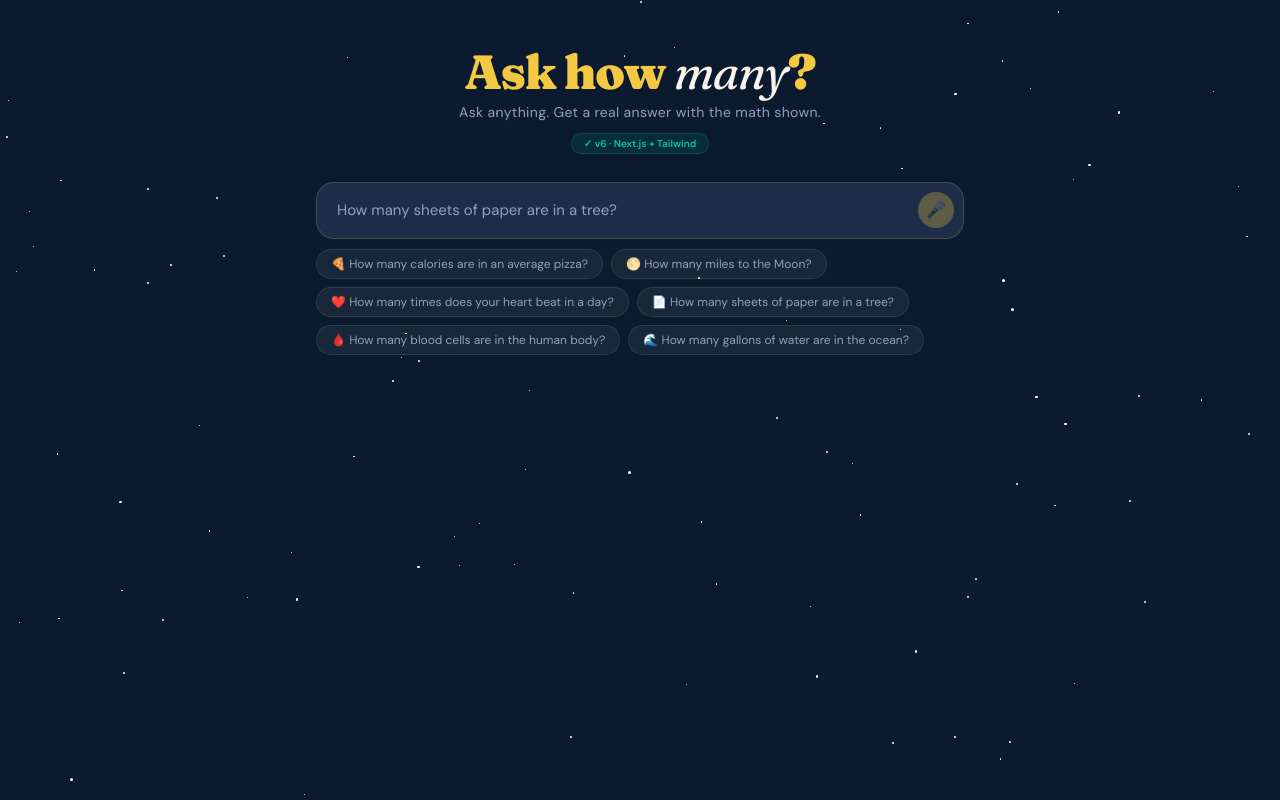
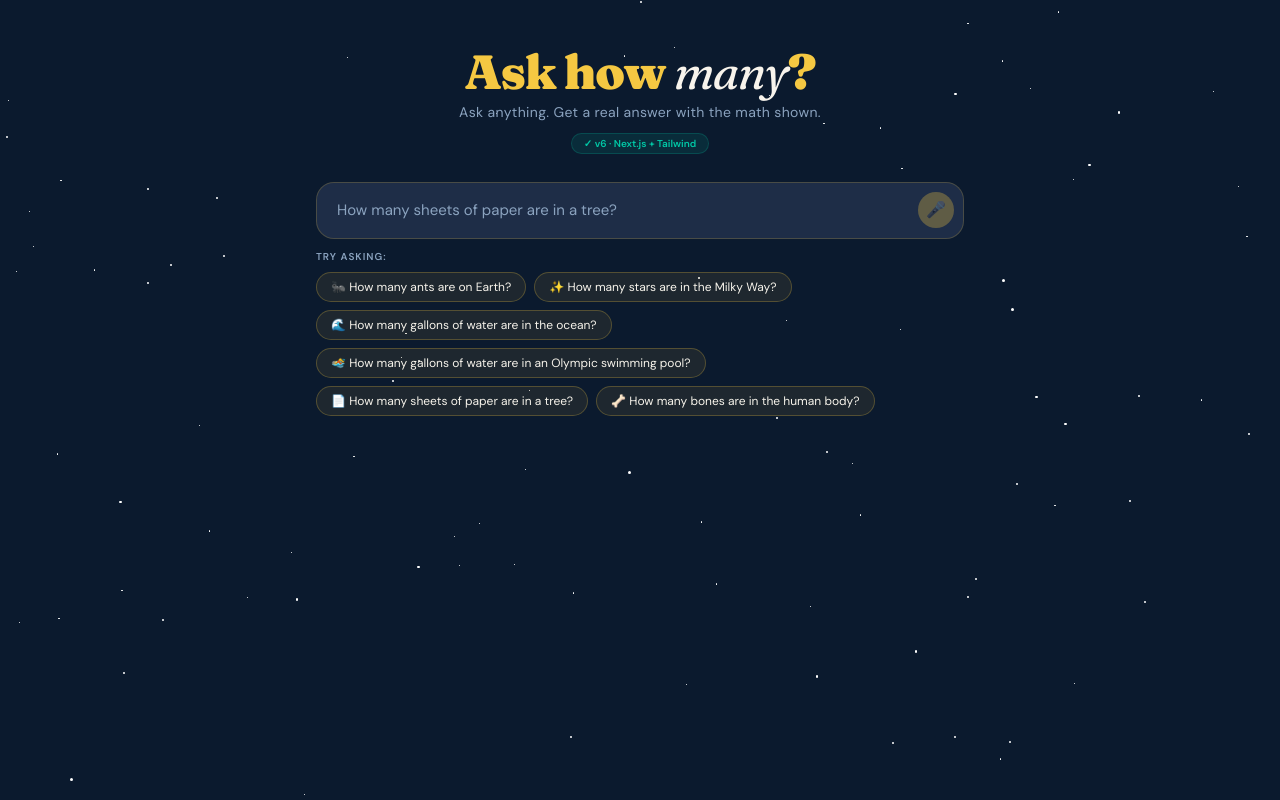
Before and after one commit to ComputerMDATL/howmany, a Next.js app: page / in a window 1280 px wide. Built offline with nearby package versions, Linux system fonts and the light colour scheme.

Commit message:
Remove likely to fail questions. Updated chips look, add label

```diff
--- a/app/components/Header.jsx
+++ b/app/components/Header.jsx
@@ -32,22 +32,24 @@ import { useMemo } from 'react'
 const QUESTION_POOL = [
   { emoji: '📄', q: 'How many sheets of paper are in a tree?' },
   { emoji: '🏈', q: 'How many feet in a football field?' },
-  { emoji: '📞', q: 'How many people fit in a phone booth?' },
-  { emoji: '🥛', q: 'How many liters in a gallon?' },
-  { emoji: '🌕', q: 'How many miles to the Moon?' },
-  { emoji: '✨', q: 'How many stars in the Milky Way?' },
-  { emoji: '🦷', q: 'How many teeth does a shark have?' },
-  { emoji: '❤️', q: 'How many times does your heart beat in a day?' },
+  { emoji: '🥛', q: 'How many liters are in a gallon?' },
+  { emoji: '🌕', q: 'How many miles away is the Moon?' },
+  { emoji: '✨', q: 'How many stars are in the Milky Way?' },
+  { emoji: '🦷', q: 'How many teeth does a great white shark have?' },
+  { emoji: '❤️', q: 'How many times does the heart beat in a day?' },
   { emoji: '🌊', q: 'How many gallons of water are in the ocean?' },
-  { emoji: '🍕', q: 'How many calories are in an average pizza?' },
-  { emoji: '🧱', q: 'How many bricks are in the Great Wall of China?' },
+  { emoji: '🍕', q: 'How many calories are in a slice of pizza?' },
   { emoji: '🐜', q: 'How many ants are on Earth?' },
   { emoji: '📚', q: 'How many words are in the Harry Potter series?' },
   { emoji: '💧', q: 'How many drops of water are in a teaspoon?' },
   { emoji: '🏔️', q: 'How tall is Mount Everest in feet?' },
   { emoji: '⚡', q: 'How many volts are in a lightning bolt?' },
-  { emoji: '🎵', q: 'How many songs are on Spotify?' },
   { emoji: '🩸', q: 'How many blood cells are in the human body?' },
+  { emoji: '🧠', q: 'How many neurons are in the human brain?' },
+  { emoji: '🌍', q: 'How many people are on Earth?' },
+  { emoji: '🦴', q: 'How many bones are in the human body?' },
+  { emoji: '🏊', q: 'How many gallons of water are in an Olympic swimming pool?' },
+  { emoji: '🌳', q: 'How many trees are on Earth?' },
 ]
 
 export function ExampleChips({ onAsk }) {
@@ -57,16 +59,21 @@ export function ExampleChips({ onAsk }) {
   }, [])
 
   return (
-    <div className="flex flex-wrap gap-2 mb-5">
+    <div className="mb-5">
+      <p className="text-[10px] text-muted font-semibold tracking-widest uppercase mb-2">
+        Try asking:
+      </p>
+      <div className="flex flex-wrap gap-2">
         {chips.map(c => (
           <button
             key={c.q}
             onClick={() => onAsk(c.q)}
-          className="bg-white/[0.06] border border-white/10 rounded-full px-3.5 py-1.5 text-xs text-muted font-body cursor-pointer hover:bg-gold/10 hover:border-gold/40 hover:text-gold transition-all"
+            className="bg-gold/[0.08] border border-gold/25 rounded-full px-3.5 py-1.5 text-xs text-cream font-body cursor-pointer hover:bg-gold/20 hover:border-gold/60 transition-all"
           >
             {c.emoji} {c.q}
           </button>
         ))}
+      </div>
     </div>
   )
 }
```
Lines whose indentation alone changed are shown as unchanged.
